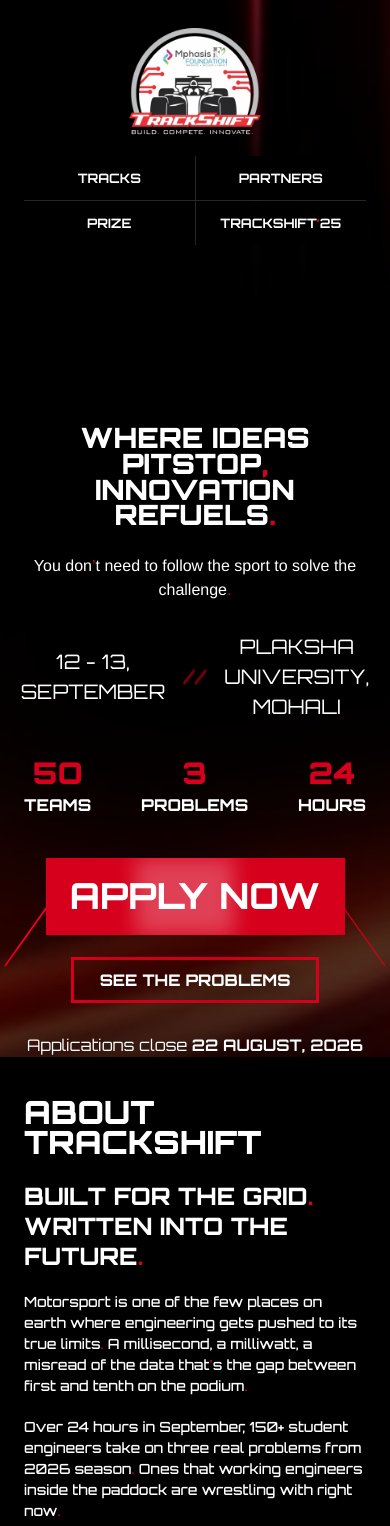
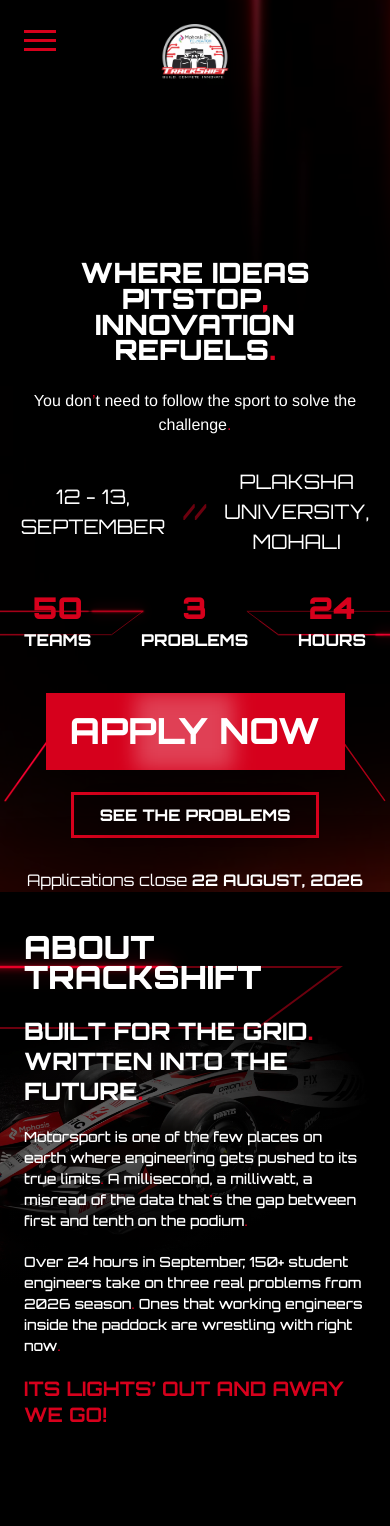
Before and after one commit to Iamkewl/Trackshift, a React (Vite) app: page / in a window 390 px wide. Shown: the top 1526 px of the page. Built offline with nearby package versions, Linux system fonts and the light colour scheme.

Commit message:
minor mobile fixes

```diff
--- a/src/components/CarouselNav.jsx
+++ b/src/components/CarouselNav.jsx
@@ -1,17 +1,14 @@
-import { CaretButton } from "./Caret";
-
 /**
- * Mobile carousel controls. On a phone the card fills the column, so nothing
- * signals that there is anything to swipe to — these arrows plus the dot
- * count are the affordance. Desktop keeps the design's own carets out at the
- * section edges, so this is `lg:hidden`.
+ * Mobile carousel controls. Figma's mobile carousels (237:537 `student
+ * words`) carry no arrow affordance at all — five red dashes (`Rectangle
+ * 29–33`, the same 33×5 shape as the Timeline spine caps), swipe is the only
+ * interaction. Desktop keeps its own carets out at the section edges, so
+ * this is `lg:hidden`.
  */
-export function CarouselNav({ index, count, prev, next, setIndex, className = "" }) {
+export function CarouselNav({ index, count, setIndex, className = "" }) {
   if (count < 2) return null;
   return (
-    <div className={`flex items-center justify-center gap-5 lg:hidden ${className}`}>
-      <CaretButton dir="left" onClick={prev} label="Previous" />
-      <div className="flex items-center gap-[7px]">
+    <div className={`flex items-center justify-center gap-[10px] lg:hidden ${className}`}>
       {Array.from({ length: count }, (_, i) => (
         <button
           key={i}
@@ -19,13 +16,9 @@
           onClick={() => setIndex(i)}
           aria-label={`Go to slide ${i + 1}`}
           aria-current={i === index || undefined}
-            className={`h-[7px] rounded-full transition-all ${
-              i === index ? "w-[20px] bg-haas-red" : "w-[7px] bg-white/35"
-            }`}
+          className={`h-[5px] w-[33px] transition-colors ${i === index ? "bg-haas-red" : "bg-white/30"}`}
         />
       ))}
-      </div>
-      <CaretButton dir="right" onClick={next} label="Next" />
     </div>
   );
 }
--- a/src/components/paths.js
+++ b/src/components/paths.js
@@ -64,3 +64,22 @@
  *  diagonal legs and the flat span between them. */
 export const P_HERO_BRACKET = "M 1567.3 150.5 L 1363 0.5 L 204.595 0.5 L 0.295914 150.5";
 export const VB_HERO_BRACKET = "0 0 1567.59 150.903";
+
+/** Mobile version of the same open bracket (233:154 / 237:260 / 237:303 /
+ *  237:578, all ~450×45) — legs are relatively less steep than the desktop
+ *  1567-wide version, so it's its own trace rather than a CSS reflow of
+ *  `P_HERO_BRACKET`. */
+export const P_HERO_BRACKET_M = "M 449.592 44 L 391.053 1 L 59.1307 1 L 0.592005 44";
+export const VB_HERO_BRACKET_M = "0 0 450.184 44.8059";
+
+/** About mobile heading `Rectangle 22` (233:175) — a single wide closed
+ *  parallelogram behind "About trackshift", the same blade family as
+ *  `P_BLADE_824` but its own trace at 759×63. */
+export const P_BLADE_759 = "M 755.967 1 L 673.517 62 H 3.0332 L 85.4834 1 H 755.967 Z";
+export const VB_BLADE_759 = "0 0 759 63";
+
+/** Hero mobile `Group 106` (233:150) — the same flanking-blade pair as
+ *  `P_BLADE_824`, scaled to a 345×39 mobile blade instead of a CSS reflow of
+ *  the desktop trace. */
+export const P_BLADE_345 = "M 344.022 0.5 L 292.295 38.5 L 1.52542 38.5 L 53.2539 0.5 Z";
+export const VB_BLADE_345 = "0 0 345.5 39";
--- a/src/sections/About.jsx
+++ b/src/sections/About.jsx
@@ -2,7 +2,7 @@
 import SpeedStreak from "../components/SpeedStreak";
 import useInView from "../components/useInView";
 import { redPunct } from "../components/RedPunct";
-import { P_BLADE_1171, VB_BLADE_1171 } from "../components/paths";
+import { P_BLADE_1171, VB_BLADE_1171, P_BLADE_759, VB_BLADE_759 } from "../components/paths";
 
 /**
  * `about` (114:165) — 1440×1012, page y 1174.
@@ -31,8 +31,24 @@
       className={`relative isolate overflow-hidden bg-black ${live ? "ts-live" : ""}`}
     >
       <div className="relative mx-auto max-w-[1440px] lg:min-h-[1023px]">
-        {/* Brand guideline: every section but the hero is solid black on
-            mobile, so the wash-plate backdrop only ever shows at `lg`. */}
+        {/* Mobile car (233:181, `image 33` 114:167) — a single crop of the
+            Mphasis-liveried car shot, faded to black at the bottom so the
+            copy band below reads clean. Desktop keeps the separate
+            car+wash layers. */}
+        <div className="pointer-events-none absolute inset-x-0 top-0 -z-10 h-[430px] overflow-hidden bg-black lg:hidden">
+          <img
+            src={A.aboutBg}
+            alt=""
+            width={DIMS.aboutBg.w}
+            height={DIMS.aboutBg.h}
+            decoding="async"
+            className="h-full w-full object-cover object-top"
+          />
+          <div
+            className="absolute inset-0"
+            style={{ background: "linear-gradient(to bottom, transparent 35%, black 92%)" }}
+          />
+        </div>
 
         {/*
           Paint order matters and is easy to get backwards: in the Figma
@@ -79,6 +95,16 @@
           restOpacity={0.5}
           className="left-[-518px] top-[90px] -z-10 hidden h-[97px] w-[1171px] lg:block"
         />
+        {/* Mobile heading blade (233:175) — bleeds off both edges of the
+            390px frame, so it's shifted left rather than centred. */}
+        <SpeedStreak
+          viewBox={VB_BLADE_759}
+          d={P_BLADE_759}
+          delay={0.1}
+          strokeWidth={2}
+          restOpacity={0.5}
+          className="left-[-416px] top-[74px] -z-10 h-[63px] w-[759px] lg:hidden"
+        />
 
         <h2 className="relative z-10 px-6 pt-10 text-[32px] font-black uppercase leading-[0.95] text-white lg:absolute lg:left-[156px] lg:top-[63px] lg:w-[378px] lg:px-0 lg:pt-0 lg:text-[48px] lg:leading-[48px]">
           About trackshift
--- a/src/sections/Hero.jsx
+++ b/src/sections/Hero.jsx
@@ -1,9 +1,17 @@
+import { useState } from "react";
 import { A } from "../assets";
 import SpeedStreak from "../components/SpeedStreak";
 import { HeroGlow } from "../components/Glow";
 import useInView from "../components/useInView";
 import { redPunct } from "../components/RedPunct";
-import { P_BLADE_824, VB_BLADE_824, P_HERO_BRACKET, VB_HERO_BRACKET } from "../components/paths";
+import {
+  P_BLADE_824,
+  VB_BLADE_824,
+  P_HERO_BRACKET,
+  VB_HERO_BRACKET,
+  P_BLADE_345,
+  VB_BLADE_345,
+} from "../components/paths";
 
 const NAV = [
   { label: "tracks", href: "#tracks" },
@@ -20,6 +28,7 @@
 
 export function Hero() {
   const [ref, live] = useInView(0);
+  const [menuOpen, setMenuOpen] = useState(false);
 
   return (
     <section
@@ -32,7 +41,57 @@
 
         {/* Nav — logo centred, links flanking, positioned at the design's
             coordinates (they sit outside the 156px gutter at 1440). */}
-        <nav className="relative z-10 flex flex-col items-center gap-[18px] px-6 pt-[28px] lg:absolute lg:inset-x-0 lg:top-0 lg:gap-0 lg:px-0 lg:pt-0">
+        <nav className="relative z-10 lg:absolute lg:inset-x-0 lg:top-0">
+          {/* Mobile top bar (233:88/233:171/233:89) — hamburger left, logo
+              centred; the desktop link row doesn't exist at this size. */}
+          <div className="relative flex items-center justify-center px-6 pt-[24px] lg:hidden">
+            <button
+              type="button"
+              onClick={() => setMenuOpen((o) => !o)}
+              aria-expanded={menuOpen}
+              aria-controls="hero-mobile-menu"
+              aria-label="Menu"
+              className="absolute left-6 top-1/2 flex h-8 w-8 -translate-y-1/2 flex-col justify-center gap-[6px]"
+            >
+              <span className={`h-[3px] w-full bg-haas-red transition-transform ${menuOpen ? "translate-y-[9px] rotate-45" : ""}`} />
+              <span className={`h-[3px] w-full bg-haas-red transition-opacity ${menuOpen ? "opacity-0" : ""}`} />
+              <span className={`h-[3px] w-full bg-haas-red transition-transform ${menuOpen ? "-translate-y-[9px] -rotate-45" : ""}`} />
+            </button>
+            <img
+              src={A.logo}
+              alt="TrackShift 2026"
+              width={342}
+              height={274}
+              className="h-[56px] w-[70px] object-cover"
+            />
+          </div>
+
+          {/* Collapsible stacked menu (List-r opens this) — grid-rows
+              animates height without a fixed value, same technique as the
+              FAQ accordion. */}
+          <div
+            id="hero-mobile-menu"
+            className="grid transition-[grid-template-rows] duration-300 ease-out lg:hidden"
+            style={{ gridTemplateRows: menuOpen ? "1fr" : "0fr" }}
+          >
+            <div className="overflow-hidden">
+              <ul className="mt-4 flex flex-col divide-y divide-haas-red/40 border-y border-haas-red/40 bg-black text-[15px] font-bold uppercase text-white">
+                {NAV.map((n) => (
+                  <li key={n.label}>
+                    <a
+                      href={n.href}
+                      onClick={() => setMenuOpen(false)}
+                      className="block px-6 py-4 text-center transition-colors hover:text-haas-red"
+                    >
+                      {redPunct(n.label)}
+                    </a>
+                  </li>
+                ))}
+              </ul>
+            </div>
+          </div>
+
+          {/* Desktop link row + logo. */}
           <a
             href="#tracks"
             className="hidden text-[20px] font-bold uppercase text-white transition-colors hover:text-haas-red lg:absolute lg:left-[188px] lg:top-[67px] lg:block"
@@ -50,7 +109,7 @@
             alt="TrackShift 2026"
             width={342}
             height={274}
-            className="h-[110px] w-[137px] object-cover lg:absolute lg:left-1/2 lg:top-[36px] lg:h-[118px] lg:w-[147px] lg:-translate-x-1/2"
+            className="hidden object-cover lg:absolute lg:left-1/2 lg:top-[36px] lg:block lg:h-[118px] lg:w-[147px] lg:-translate-x-1/2"
           />
           <a
             href="#prizes"
@@ -64,23 +123,6 @@
           >
             {redPunct("trackshift ‘25")}
           </a>
-          {/* Mobile nav — a 2×2 grid, not a row. Four uppercase labels in one
-              line do not fit a phone ("TRACKSHIFT '25" alone is half the
-              width), so they collided and wrapped mid-word. Each cell is its
-              own tap target with a divider, which also gets them well clear of
-              the 44px minimum. */}
-          <ul className="grid w-full max-w-[380px] grid-cols-2 gap-px overflow-hidden bg-white/15 text-[13px] font-bold uppercase text-white lg:hidden">
-            {NAV.map((n) => (
-              <li key={n.label} className="bg-black">
-                <a
-                  href={n.href}
-                  className="flex min-h-[44px] items-center justify-center px-2 text-center leading-tight transition-colors hover:text-haas-red"
-                >
-                  {redPunct(n.label)}
-                </a>
-              </li>
-            ))}
-          </ul>
         </nav>
 
         {/* Copy block — centred stack, absolute at the design's y at lg.
@@ -112,7 +154,26 @@
           </div>
 
           {/* 5o teams / 3 problems / 24 hours */}
-          <div className="mt-[36px] flex w-full max-w-[708px] items-start justify-between gap-2 lg:mt-[93px] lg:gap-0">
+          <div className="relative mt-[36px] flex w-full max-w-[708px] items-start justify-between gap-2 lg:mt-[93px] lg:gap-0">
+            {/* Mobile flanking blades (233:150, `Group 106`) — desktop's pair
+                lives further down, off-canvas at the full 1440 width; mobile
+                needs its own smaller instances bleeding off this row. */}
+            <SpeedStreak
+              viewBox={VB_BLADE_345}
+              d={P_BLADE_345}
+              delay={0.15}
+              strokeWidth={1}
+              restOpacity={0.5}
+              className="left-[-90px] top-1/2 -z-10 h-[24px] w-[210px] -translate-y-1/2 lg:hidden"
+            />
+            <SpeedStreak
+              viewBox={VB_BLADE_345}
+              d={P_BLADE_345}
+              delay={0.25}
+              strokeWidth={1}
+              restOpacity={0.5}
+              className="right-[-90px] top-1/2 -z-10 h-[24px] w-[210px] -translate-y-1/2 scale-x-[-1] lg:hidden"
+            />
             {STATS.map((s) => (
               <div key={s.label} className="flex min-w-0 flex-col items-center">
                 <span className="text-[clamp(30px,7vw,58px)] font-black uppercase leading-none text-haas-red lg:text-[58.34px]">
--- a/src/sections/Leadership.jsx
+++ b/src/sections/Leadership.jsx
@@ -119,16 +119,9 @@
           </div>
         </div>
 
-        {/* Mobile controls — the card no longer fills the column, and these
-            make the sideways swipe discoverable. */}
-        <CarouselNav
-          index={index}
-          count={SLIDES.length}
-          prev={prev}
-          next={next}
-          setIndex={setIndex}
-          className="relative z-10 pb-14"
-        />
+        {/* Mobile controls — the card no longer fills the column, and swipe
+            plus these dashes are the affordance (no arrows on phone). */}
+        <CarouselNav index={index} count={SLIDES.length} setIndex={setIndex} className="relative z-10 pb-14" />
 
         <CaretButton
           dir="left"
--- a/src/sections/Lookback.jsx
+++ b/src/sections/Lookback.jsx
@@ -2,7 +2,7 @@
 import { LookbackGlow } from "../components/Glow";
 import SpeedStreak from "../components/SpeedStreak";
 import useInView from "../components/useInView";
-import { P_HERO_BRACKET, VB_HERO_BRACKET } from "../components/paths";
+import { P_HERO_BRACKET, VB_HERO_BRACKET, P_HERO_BRACKET_M, VB_HERO_BRACKET_M } from "../components/paths";
 
 /**
  * `a lookback` (114:390) — 1440×945, page y 7353. A 1128×636 dark frame
@@ -23,8 +23,9 @@
       <div className="relative mx-auto max-w-[1440px] lg:min-h-[956px]">
         <LookbackGlow className="hidden lg:block" />
 
-        {/* `Rectangle 24` (114:395) — same open bracket as the Hero CTA and
-            Partners heading, framing the section title. */}
+        {/* `Rectangle 24` (114:395 desktop / 237:578 mobile) — same open
+            bracket as the Hero CTA and Partners heading, framing the section
+            title at both sizes. */}
         <SpeedStreak
           viewBox={VB_HERO_BRACKET}
           d={P_HERO_BRACKET}
@@ -32,6 +33,14 @@
           strokeWidth={1.4}
           restOpacity={0.7}
           className="left-1/2 top-[87px] -z-10 hidden h-[150px] w-[1567px] -translate-x-1/2 lg:block"
+        />
+        <SpeedStreak
+          viewBox={VB_HERO_BRACKET_M}
+          d={P_HERO_BRACKET_M}
+          delay={0.1}
+          strokeWidth={1.4}
+          restOpacity={0.7}
+          className="left-[-29px] top-[39px] -z-10 h-[45px] w-[449px] lg:hidden"
         />
 
         <h2 className="relative z-10 px-6 pt-10 text-center text-[clamp(26px,5vw,48px)] font-black uppercase text-white lg:absolute lg:inset-x-0 lg:top-[61px] lg:px-0 lg:pt-0 lg:text-[48px]">
--- a/src/sections/Partners.jsx
+++ b/src/sections/Partners.jsx
@@ -2,7 +2,7 @@
 import { PartnerGlow } from "../components/Glow";
 import SpeedStreak from "../components/SpeedStreak";
 import useInView from "../components/useInView";
-import { P_HERO_BRACKET, VB_HERO_BRACKET } from "../components/paths";
+import { P_HERO_BRACKET, VB_HERO_BRACKET, P_HERO_BRACKET_M, VB_HERO_BRACKET_M } from "../components/paths";
 
 /**
  * `Partners` (114:268) — 1440×820, page y 5026, on the `image 67` plate.
@@ -91,8 +91,9 @@
       <div className="relative mx-auto max-w-[1440px] lg:min-h-[831px]">
         <PartnerGlow className="hidden lg:block" />
 
-        {/* `Rectangle 24` (114:269) — same open bracket as the Hero CTA and
-            Lookback heading, framing the section title. */}
+        {/* `Rectangle 24` (114:269 desktop / 237:342 mobile) — same open
+            bracket as the Hero CTA and Lookback heading, framing the section
+            title at both sizes. */}
         <SpeedStreak
           viewBox={VB_HERO_BRACKET}
           d={P_HERO_BRACKET}
@@ -100,6 +101,14 @@
           strokeWidth={1.4}
           restOpacity={0.7}
           className="left-1/2 top-[89px] -z-10 hidden h-[150px] w-[1567px] -translate-x-1/2 lg:block"
+        />
+        <SpeedStreak
+          viewBox={VB_HERO_BRACKET_M}
+          d={P_HERO_BRACKET_M}
+          delay={0.1}
+          strokeWidth={1.4}
+          restOpacity={0.7}
+          className="left-[-29px] top-[40px] -z-10 h-[45px] w-[449px] lg:hidden"
         />
 
         <h2 className="relative z-10 px-6 pt-10 text-center text-[clamp(26px,5vw,48px)] font-black uppercase text-white lg:absolute lg:inset-x-0 lg:top-[63px] lg:px-0 lg:pt-0 lg:text-[48px]">
--- a/src/sections/Prizes.jsx
+++ b/src/sections/Prizes.jsx
@@ -12,6 +12,8 @@
   VB_BLADE_568,
   P_HERO_BRACKET,
   VB_HERO_BRACKET,
+  P_HERO_BRACKET_M,
+  VB_HERO_BRACKET_M,
 } from "../components/paths";
 
 /**
@@ -51,8 +53,17 @@
           style={{ left: -70, top: 653, width: 1579, height: 763 }}
         />
 
-        {/* `Rectangle 24` (114:220) — same open bracket as Partners/Lookback/
-            the Hero CTA, framing the section title. */}
+        {/* `Rectangle 24` (114:220 desktop / 237:260 mobile) — same open
+            bracket as Partners/Lookback/the Hero CTA, framing the section
+            title at both sizes. */}
+        <SpeedStreak
+          viewBox={VB_HERO_BRACKET_M}
+          d={P_HERO_BRACKET_M}
+          delay={0.1}
+          strokeWidth={1.4}
+          restOpacity={0.7}
+          className="left-[-29px] top-[61px] -z-10 h-[45px] w-[449px] lg:hidden"
+        />
         <SpeedStreak
           viewBox={VB_HERO_BRACKET}
           d={P_HERO_BRACKET}
--- a/src/sections/StudentWords.jsx
+++ b/src/sections/StudentWords.jsx
@@ -105,14 +105,7 @@
         </figure>
 
         {/* Mobile controls — see Leadership. */}
-        <CarouselNav
-          index={index}
-          count={SLIDES.length}
-          prev={prev}
-          next={next}
-          setIndex={setIndex}
-          className="relative z-10 pb-14"
-        />
+        <CarouselNav index={index} count={SLIDES.length} setIndex={setIndex} className="relative z-10 pb-14" />
 
         <CaretButton
           dir="left"
--- a/src/sections/Timeline.jsx
+++ b/src/sections/Timeline.jsx
@@ -1,7 +1,14 @@
 import SpeedStreak from "../components/SpeedStreak";
 import { CheckerGlow, SoftMask } from "../components/Glow";
 import useInView from "../components/useInView";
-import { P_TL_DASH, VB_TL_DASH } from "../components/paths";
+import {
+  P_TL_DASH,
+  VB_TL_DASH,
+  P_HERO_BRACKET,
+  VB_HERO_BRACKET,
+  P_HERO_BRACKET_M,
+  VB_HERO_BRACKET_M,
+} from "../components/paths";
 
 /**
  * `Timeline` (114:250) — 1440×471, page y 4544. A two-column day schedule
@@ -44,6 +51,25 @@
         <SoftMask
           className="-z-10 hidden lg:block"
           style={{ left: -70, top: -585, width: 1579, height: 763 }}
+        />
+
+        {/* `Rectangle 24` (114:251 desktop / 237:303 mobile) — same open
+            bracket as Prizes/Partners/Lookback/the Hero CTA. */}
+        <SpeedStreak
+          viewBox={VB_HERO_BRACKET_M}
+          d={P_HERO_BRACKET_M}
+          delay={0.1}
+          strokeWidth={1.4}
+          restOpacity={0.7}
+          className="left-[-29px] top-[83px] -z-10 h-[45px] w-[449px] lg:hidden"
+        />
+        <SpeedStreak
+          viewBox={VB_HERO_BRACKET}
+          d={P_HERO_BRACKET}
+          delay={0.1}
+          strokeWidth={1.4}
+          restOpacity={0.7}
+          className="left-1/2 top-[89px] -z-10 hidden h-[150px] w-[1567px] -translate-x-1/2 lg:block"
         />
 
         <h2 className="relative z-10 px-6 pt-10 text-center text-[clamp(26px,5vw,48px)] font-black uppercase text-white lg:absolute lg:inset-x-0 lg:top-[63px] lg:px-0 lg:pt-0 lg:text-[48px]">
```
Lines whose indentation alone changed are shown as unchanged.
